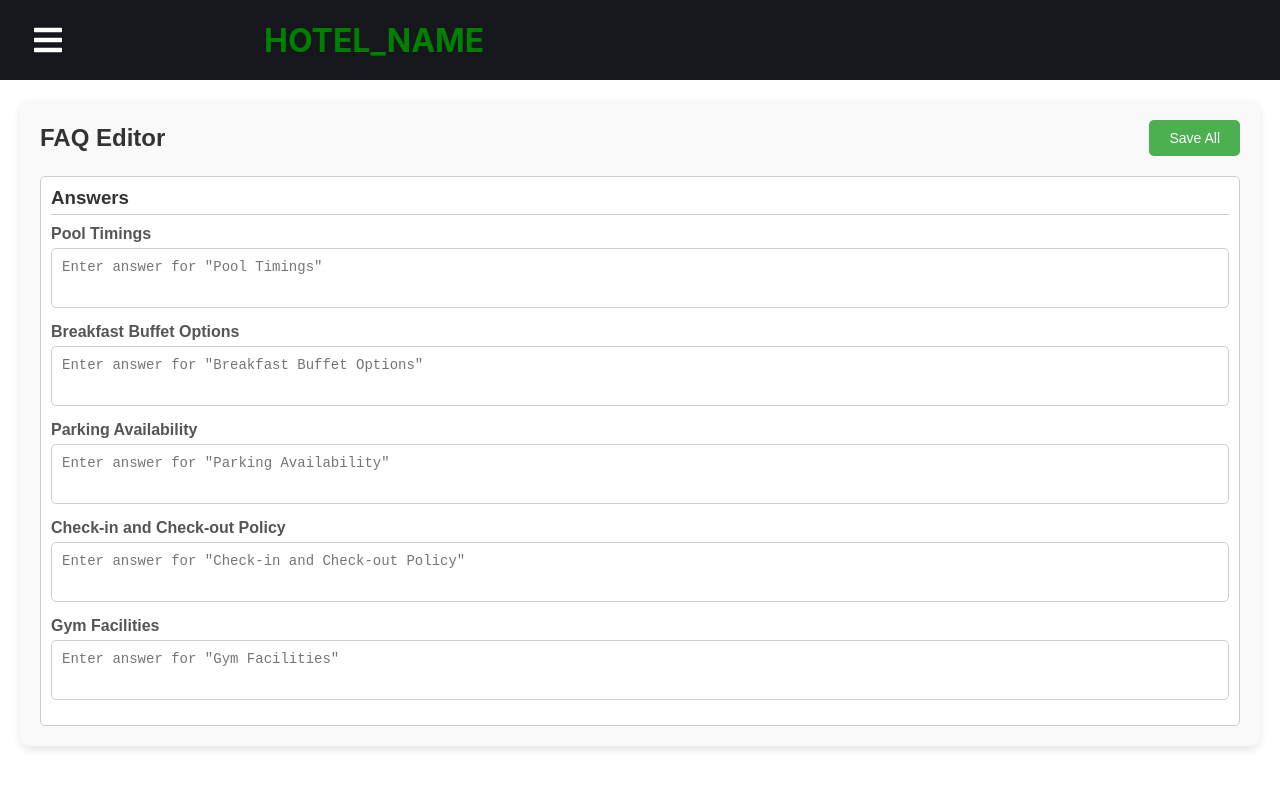
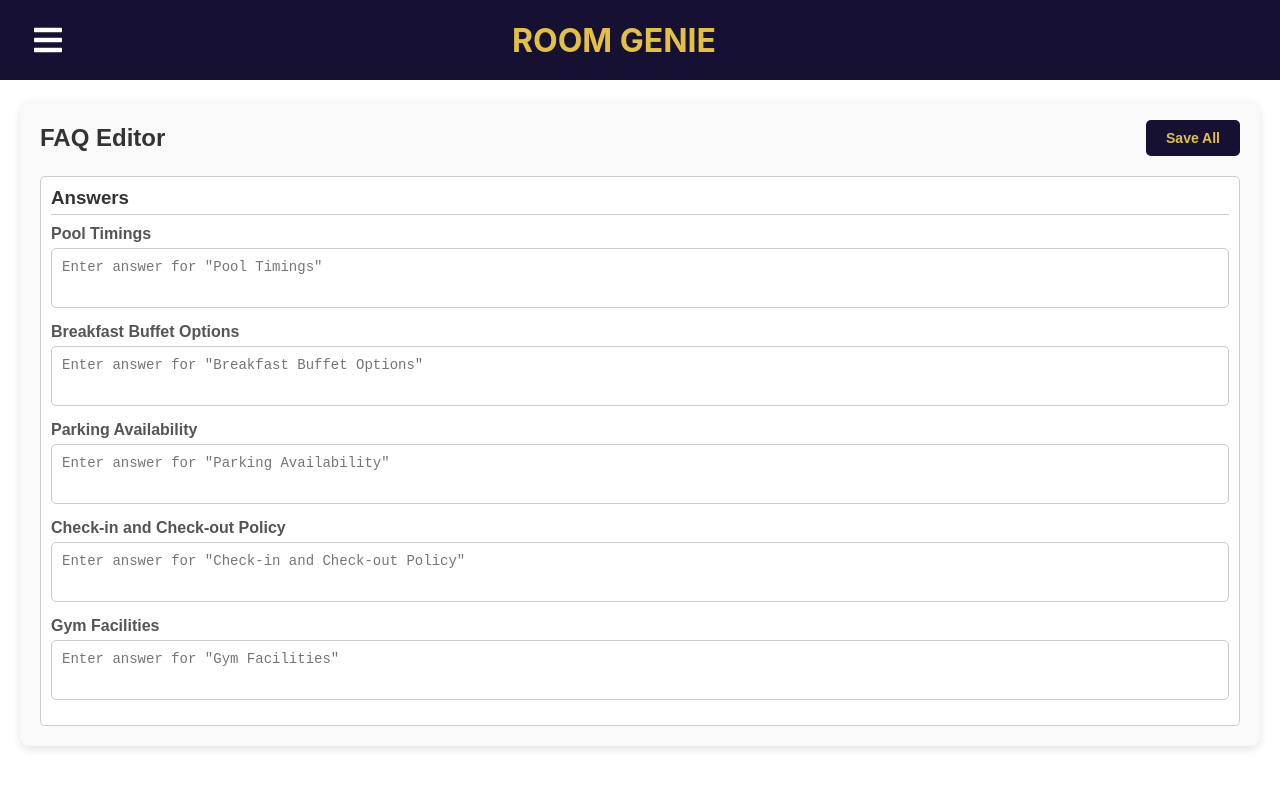
Before and after one commit to Room-Mitra/genie, a React (Create React App) app in the folder webapp/: page /faq in a window 1280 px wide. Shown: the top 788 px of the page. Built offline with nearby package versions, Linux system fonts and the light colour scheme.

Commit message:
updated styles

```diff
--- a/webapp/public/index.html
+++ b/webapp/public/index.html
@@ -1,14 +1,12 @@
 <!DOCTYPE html>
 <html lang="en">
+
 <head>
   <meta charset="utf-8" />
-    <link rel="icon" href="%PUBLIC_URL%/favicon.ico" />
+  <link rel="icon" href="%PUBLIC_URL%/logo192.png" />
   <meta name="viewport" content="width=device-width, initial-scale=1" />
   <meta name="theme-color" content="#000000" />
-    <meta
-      name="description"
-      content="Web site created using create-react-app"
-    />
+  <meta name="description" content="Web site created using create-react-app" />
   <link rel="apple-touch-icon" href="%PUBLIC_URL%/logo192.png" />
   <!--
       manifest.json provides metadata used when your web app is installed on a
@@ -24,8 +22,9 @@
       work correctly both with client-side routing and a non-root public URL.
       Learn how to configure a non-root public URL by running `npm run build`.
     -->
-    <title>React App</title>
+  <title>Room Genie</title>
 </head>
+
 <body>
   <noscript>You need to enable JavaScript to run this app.</noscript>
   <div id="root"></div>
@@ -40,4 +39,5 @@
       To create a production bundle, use `npm run build` or `yarn build`.
     -->
 </body>
+
 </html>
--- a/webapp/src/Common/SideBar/Sidebar.js
+++ b/webapp/src/Common/SideBar/Sidebar.js
@@ -8,39 +8,6 @@ import SubMenu from "./Submenu";
 import { IconContext } from "react-icons/lib";
 import HOTEL_CONSTANTS from "../../Constants/Hotel.constants";
 
-const Nav = styled.div`
-    background: #15171c;
-    height: 80px;
-    display: flex;
-    justify-content: flex-start;
-    align-items: center;
-`;
-
-const NavIcon = styled(Link)`
-    margin-left: 2rem;
-    font-size: 2rem;
-    height: 80px;
-    display: flex;
-    justify-content: flex-start;
-    align-items: center;
-`;
-
-const SidebarNav = styled.nav`
-    background: #15171c;
-    width: 250px;
-    height: 100vh;
-    display: flex;
-    justify-content: center;
-    position: fixed;
-    top: 0;
-    left: ${({ sidebar }) => (sidebar ? "0" : "-100%")};
-    transition: 350ms;
-    z-index: 10;
-`;
-
-const SidebarWrap = styled.div`
-    width: 100%;
-`;
 
 const Sidebar = () => {
     const [sidebar, setSidebar] = useState(false);
@@ -73,15 +40,7 @@ const Sidebar = () => {
                     <NavIcon to="#">
                         <FaIcons.FaBars onClick={showSidebar} />
                     </NavIcon>
-                    <h1
-                        style={{
-                            textAlign: "center",
-                            marginLeft: "200px",
-                            color: "green",
-                        }}
-                    >
-                        {HOTEL_CONSTANTS.HOTEL_NAME}
-                    </h1>
+                    <H1>  {HOTEL_CONSTANTS.HOTEL_NAME}  </H1>
                 </Nav>
                 <SidebarNav sidebar={sidebar} ref={sidebarRef}>
                     <SidebarWrap>
@@ -104,3 +63,44 @@ const Sidebar = () => {
 };
 
 export default Sidebar;
+
+const H1 = styled.h1`
+    text-align: center;
+    color: #E2C044;
+    left: 40%;
+    position: absolute
+`;
+
+const Nav = styled.div`
+    background: #161032;
+    height: 80px;
+    display: flex;
+    justify-content: flex-start;
+    align-items: center;
+`;
+
+const NavIcon = styled(Link)`
+    margin-left: 2rem;
+    font-size: 2rem;
+    height: 80px;
+    display: flex;
+    justify-content: flex-start;
+    align-items: center;
+`;
+
+const SidebarNav = styled.nav`
+    background: #161032;
+    width: 250px;
+    height: 100vh;
+    display: flex;
+    justify-content: center;
+    position: fixed;
+    top: 0;
+    left: ${({ sidebar }) => (sidebar ? "0" : "-100%")};
+    transition: 350ms;
+    z-index: 10;
+`;
+
+const SidebarWrap = styled.div`
+    width: 100%;
+`;
--- a/webapp/src/Common/SideBar/SidebarData.js
+++ b/webapp/src/Common/SideBar/SidebarData.js
@@ -2,58 +2,38 @@
 
 import React from "react";
 import * as FaIcons from "react-icons/fa";
-import * as AiIcons from "react-icons/ai";
 import * as IoIcons from "react-icons/io";
 import * as RiIcons from "react-icons/ri";
+import * as LuIcons from "react-icons/lu";
+import * as MdIcons from "react-icons/md";
+import * as GrIcons from "react-icons/gr";
 
 export const SidebarData = [
     {
         title: "Requests",
         path: "/requests",
-        icon: <IoIcons.IoMdHelpCircle />,
+        icon: <MdIcons.MdRoomService />,
     },
     {
         title: "Check In",
         path: "/check-in",
-        icon: <IoIcons.IoMdHelpCircle />,
+        icon: <LuIcons.LuMapPinCheckInside />,
     },
     {
         title: "Check out",
         path: "/check-out",
-        icon: <IoIcons.IoMdHelpCircle />,
+        icon: <MdIcons.MdOutlineShoppingCartCheckout />,
     },
-    // {
-    //     title: "About Us",
-    //     path: "/about-us",
-    //     icon: <AiIcons.AiFillHome />,
-    //     iconClosed: <RiIcons.RiArrowDownSFill />,
-    //     iconOpened: <RiIcons.RiArrowUpSFill />,
-
-    //     subNav: [
-    //         {
-    //             title: "Our Aim",
-    //             path: "/about-us/aim",
-    //             icon: <IoIcons.IoIosPaper />,
-    //         },
-    //         {
-    //             title: "Our Vision",
-    //             path: "/about-us/vision",
-    //             icon: <IoIcons.IoIosPaper />,
-    //         },
-    //     ],
-    // },
     {
         title: "Admin",
-        // path: "/admin",
         icon: <IoIcons.IoIosPaper />,
         iconClosed: <RiIcons.RiArrowDownSFill />,
         iconOpened: <RiIcons.RiArrowUpSFill />,
-
         subNav: [
             {
                 title: "Devices",
                 path: "/admin/devices",
-                icon: <IoIcons.IoIosPaper />,
+                icon: <MdIcons.MdOutlineDevices />,
                 cName: "sub-nav",
             },
             {
@@ -71,20 +51,8 @@ export const SidebarData = [
             {
                 title: "Rooms",
                 path: "/admin/rooms",
-                icon: <IoIcons.IoMdHelpCircle />,
+                icon: <MdIcons.MdOutlineHotel />,
             },
-
-            // {
-            //     title: "Service 2",
-            //     path: "/services/services2",
-            //     icon: <IoIcons.IoIosPaper />,
-            //     cName: "sub-nav",
-            // },
-            // {
-            //     title: "Service 3",
-            //     path: "/services/services3",
-            //     icon: <IoIcons.IoIosPaper />,
-            // },
         ],
     },
     {
@@ -95,38 +63,6 @@ export const SidebarData = [
     {
         title: "Analytics",
         path: "/analytics",
-        icon: <IoIcons.IoMdHelpCircle />,
+        icon: <GrIcons.GrAnalytics />,
     },
-    // {
-    //     title: "Rooms",
-    //     path: "/admin/rooms",
-    //     icon: <IoIcons.IoMdHelpCircle />,
-    // },
-    // {
-    //     title: "Contact",
-    //     path: "/contact",
-    //     icon: <FaIcons.FaPhone />,
-    // },
-    // {
-    //     title: "Events",
-    //     path: "/events",
-    //     icon: <FaIcons.FaEnvelopeOpenText />,
-
-    //     iconClosed: <RiIcons.RiArrowDownSFill />,
-    //     iconOpened: <RiIcons.RiArrowUpSFill />,
-
-    //     subNav: [
-    //         {
-    //             title: "Event 1",
-    //             path: "/events/events1",
-    //             icon: <IoIcons.IoIosPaper />,
-    //         },
-    //         {
-    //             title: "Event 2",
-    //             path: "/events/events2",
-    //             icon: <IoIcons.IoIosPaper />,
-    //         },
-    //     ],
-    // },
-
 ];
--- a/webapp/src/Common/SideBar/Submenu.js
+++ b/webapp/src/Common/SideBar/Submenu.js
@@ -17,7 +17,7 @@ const SidebarLink = styled(Link)`
 
     &:hover {
         background: #252831;
-        border-left: 4px solid green;
+        border-left: 4px solid #E2C044;
         cursor: pointer;
     }
 `;
@@ -37,7 +37,7 @@ const DropdownLink = styled(Link)`
     font-size: 18px;
 
     &:hover {
-        background: green;
+        background: #E2C044;
         cursor: pointer;
     }
 `;
--- a/webapp/src/Constants/Hotel.constants.js
+++ b/webapp/src/Constants/Hotel.constants.js
@@ -1,4 +1,4 @@
-const HOTEL_NAME = "HOTEL_NAME";
+const HOTEL_NAME = "ROOM GENIE";
 
 const HOTEL_CONSTANTS = {
     HOTEL_NAME
--- a/webapp/src/Modules/FAQ/FaqEditor.js
+++ b/webapp/src/Modules/FAQ/FaqEditor.js
@@ -89,8 +89,9 @@ const Title = styled.h2`
 `;
 
 const SaveButton = styled.button`
-    background-color: #4CAF50;
-    color: white;
+    background-color: #161032;
+    color: #e2c044;
+    font-weight: bold;
     padding: 10px 20px;
     border: none;
     border-radius: 5px;
```
Also changed, not shown: webapp/public/logo192.png, webapp/public/logo512.png (deleted). Lines whose indentation alone changed are shown as unchanged.
